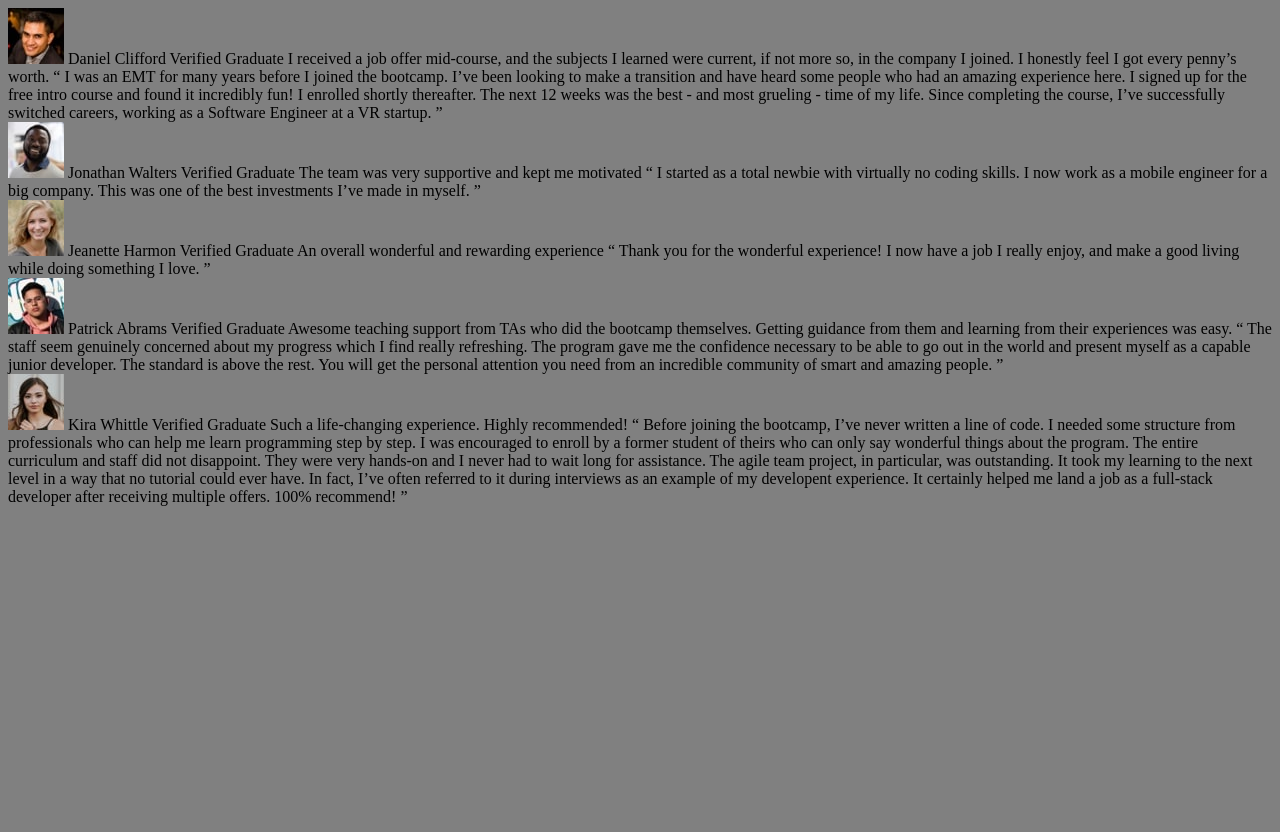
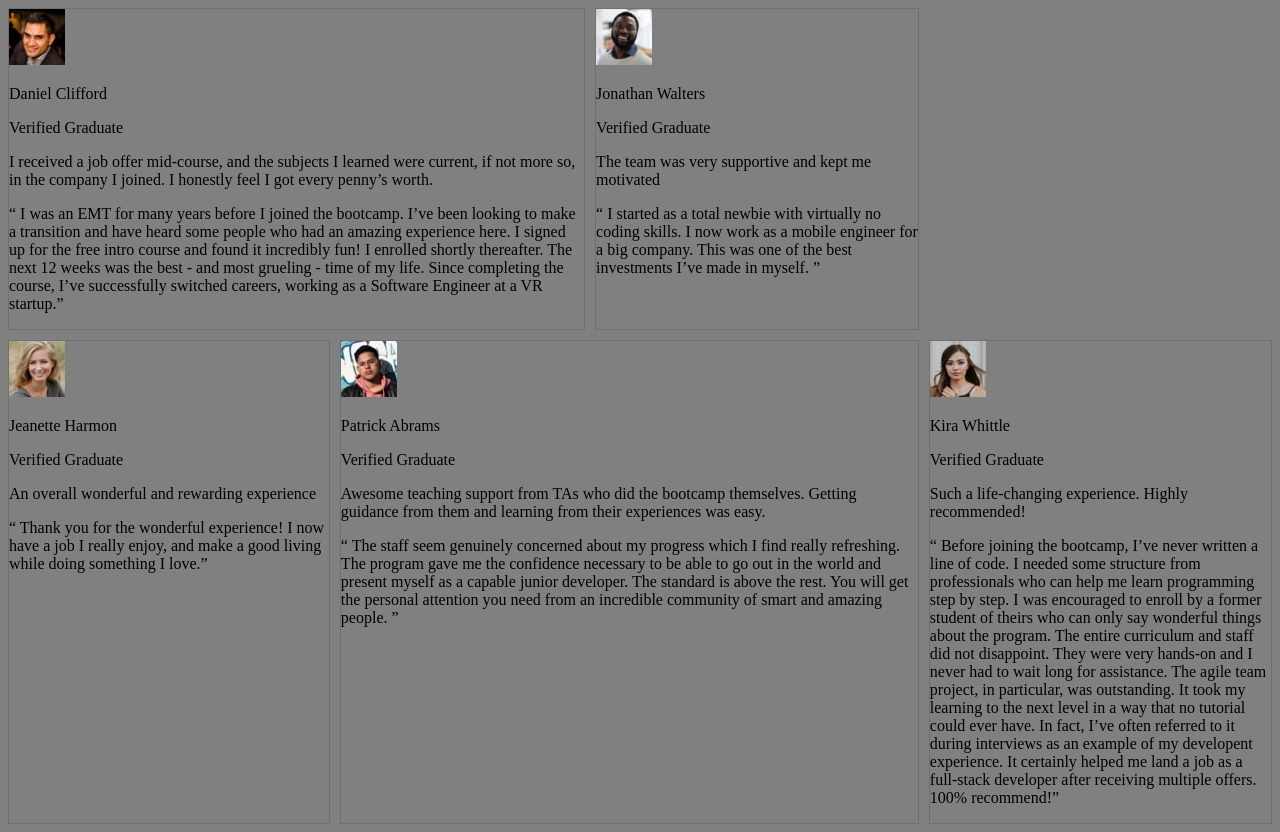
Before and after one commit to JoeGracey/testimonials, a plain HTML site: page testimonials-grid-section-main/index.html in a window 1280 px wide. Before the commit the page ends 800 px from the top, so only its background shows below. Drawn offline with Linux system fonts and the light colour scheme.

Commit message:
Add files via upload

```diff
--- a/testimonials-grid-section-main/index.html
+++ b/testimonials-grid-section-main/index.html
@@ -16,62 +16,110 @@
 
     <div class="daniel-clifford-container">
       <img src="images/image-daniel.jpg" alt="#">
-      Daniel Clifford
-      Verified Graduate
+      <div>
+        <p>Daniel Clifford</p>
+        <p>Verified Graduate</p>
+      </div>
 
+      <div>
+        <p>
           I received a job offer mid-course, and the subjects I learned were current, if not more so,
           in the company I joined. I honestly feel I got every penny’s worth.
+        </p>
+      </div>
 
+      <div>
+        <p>
           “ I was an EMT for many years before I joined the bootcamp. I’ve been looking to make a
           transition and have heard some people who had an amazing experience here. I signed up
           for the free intro course and found it incredibly fun! I enrolled shortly thereafter.
           The next 12 weeks was the best - and most grueling - time of my life. Since completing
-      the course, I’ve successfully switched careers, working as a Software Engineer at a VR startup. ”
+          the course, I’ve successfully switched careers, working as a Software Engineer at a VR startup.”
+        </p>
+      </div>
     </div>
 
     <div class="jonathan-walters-container">
       <img src="images/image-jonathan.jpg" alt="#">
-      Jonathan Walters
-      Verified Graduate
+      <div>
+        <p>Jonathan Walters</p>
+        <p>Verified Graduate</p>
+      </div>
 
+      <div>
+        <p>
           The team was very supportive and kept me motivated
+        </p>
+      </div>
 
+      <div>
+        <p>
           “ I started as a total newbie with virtually no coding skills. I now work as a mobile engineer
           for a big company. This was one of the best investments I’ve made in myself. ”
+        </p>
+      </div>
     </div>
 
     <div class="jeanette-harmon-container">
       <img src="images/image-jeanette.jpg" alt="#">
-      Jeanette Harmon
-      Verified Graduate
+      <div>
+        <p>Jeanette Harmon</p>
+        <p>Verified Graduate</p>
+      </div>
 
+      <div>
+        <p>
           An overall wonderful and rewarding experience
+        </p>
+      </div>
 
+      <div>
+        <p>
           “ Thank you for the wonderful experience! I now have a job I really enjoy, and make a good living
-      while doing something I love. ”
+          while doing something I love.”
+        </p>
+      </div>
     </div>
 
     <div class="patrick-abrams-container">
       <img src="images/image-patrick.jpg" alt="#">
-      Patrick Abrams
-      Verified Graduate
+      <div>
+        <p>Patrick Abrams</p>
+        <p>Verified Graduate</p>
+      </div>
 
+      <div>
+        <p>
           Awesome teaching support from TAs who did the bootcamp themselves. Getting guidance from them and
           learning from their experiences was easy.
+        </p>
+      </div>
 
+      <div>
+        <p>
           “ The staff seem genuinely concerned about my progress which I find really refreshing. The program
           gave me the confidence necessary to be able to go out in the world and present myself as a capable
           junior developer. The standard is above the rest. You will get the personal attention you need from
           an incredible community of smart and amazing people. ”
+        </p>
+      </div>
     </div>
 
     <div class="kira-whittle-container">
       <img src="images/image-kira.jpg" alt="#">
-      Kira Whittle
-      Verified Graduate
+      <div>
+        <p>Kira Whittle</p>
+        <p>Verified Graduate</p>
+      </div>
 
+      <div>
+        <p>
           Such a life-changing experience. Highly recommended!
+        </p>
+      </div>
 
+      <div>
+        <p>
           “ Before joining the bootcamp, I’ve never written a line of code. I needed some structure from
           professionals who can help me learn programming step by step. I was encouraged to enroll by a former
           student of theirs who can only say wonderful things about the program. The entire curriculum and staff
@@ -79,7 +127,9 @@
           project, in particular, was outstanding. It took my learning to the next level in a way that no tutorial
           could ever have. In fact, I’ve often referred to it during interviews as an example of my developent
           experience. It certainly helped me land a job as a full-stack developer after receiving multiple offers.
-      100% recommend! ”
+          100% recommend!”
+        </p>
+      </div>
     </div>
 
   </div>
--- a/testimonials-grid-section-main/styles.css
+++ b/testimonials-grid-section-main/styles.css
@@ -1,3 +1,36 @@
 html {
   background-color: grey;
 }
+
+
+
+.main-container {
+  display: grid;
+  grid-gap: 10px;
+}
+
+.daniel-clifford-container {
+  border: 1px solid #707070;
+  grid-column: span 2;
+}
+
+.jonathan-walters-container {
+  border: 1px solid #707070;
+  grid-column: 3;
+}
+
+.jeanette-harmon-container {
+  border: 1px solid #707070;
+  grid-column: 1;
+}
+
+.patrick-abrams-container {
+  border: 1px solid #707070;
+  grid-column: span 2 / 4;
+}
+
+.kira-whittle-container {
+  border: 1px solid #707070;
+  grid-column: 4;
+  grid-row: span 1 / 3;
+}
```
Lines whose indentation alone changed are shown as unchanged.
